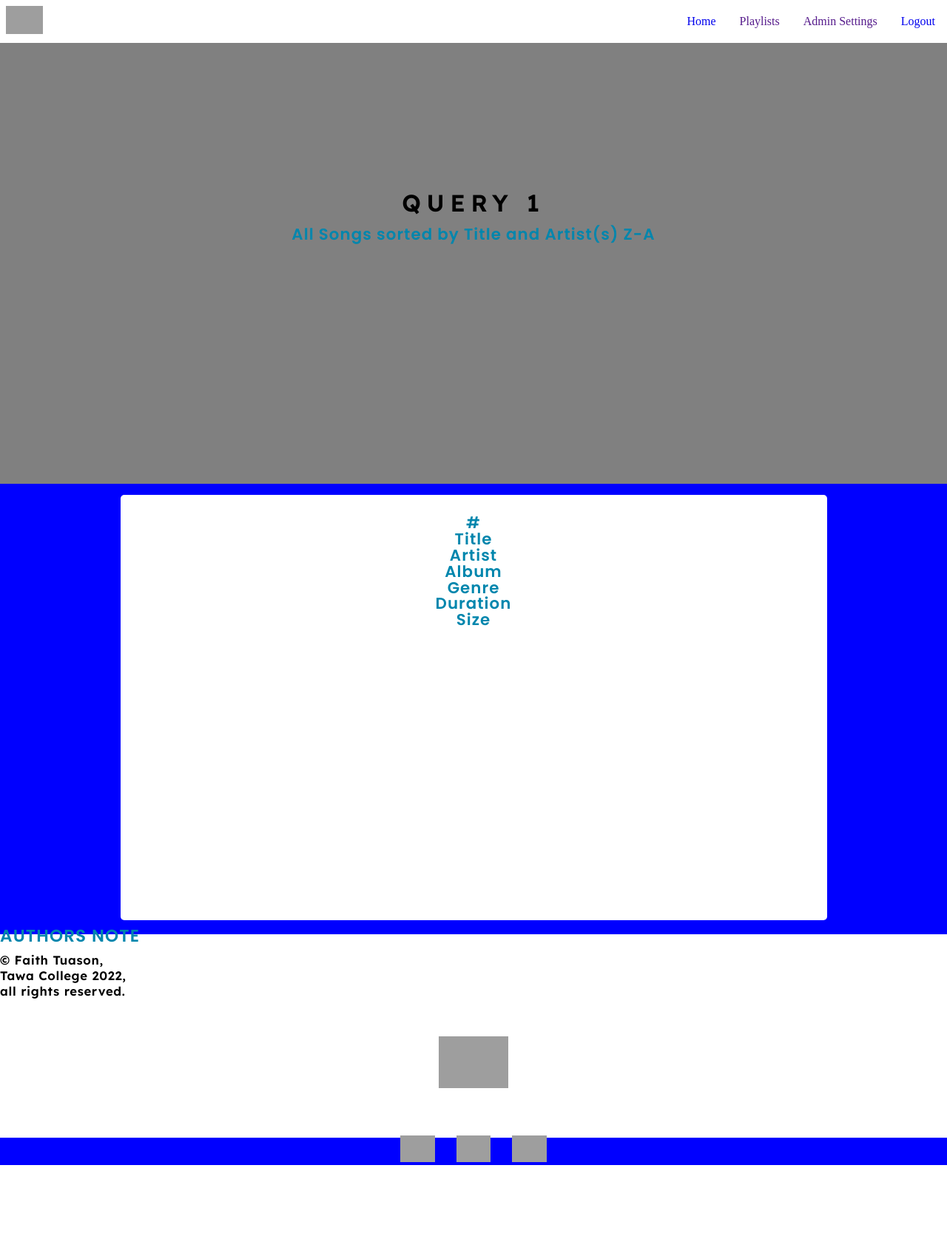
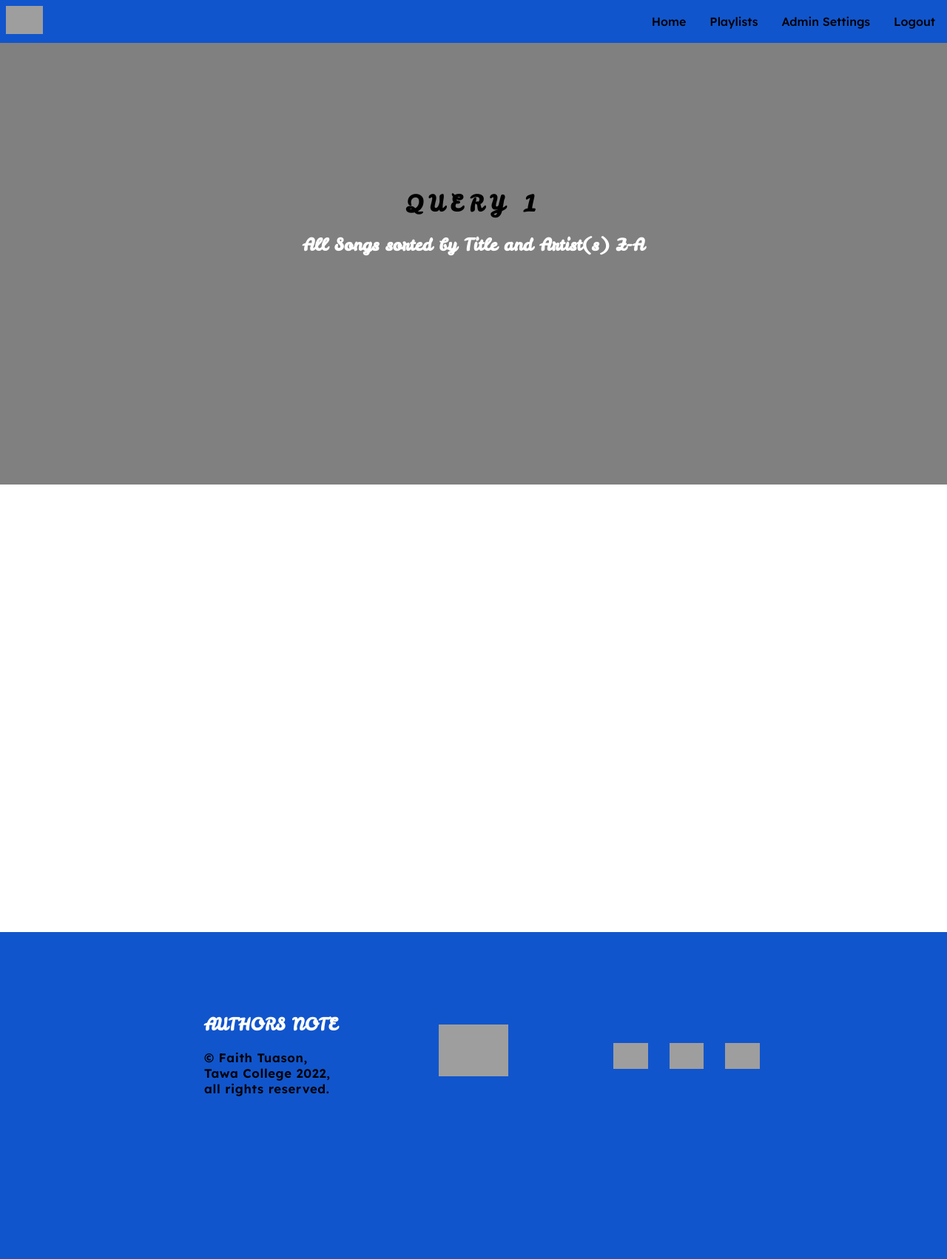
Before and after one commit to 8ftuason/3.4_3.8_Iteration_Build_FTuason, a PHP site: page /query1.php in a window 1280 px wide. Shown: the whole page at 74% size. Before the commit the page ends 1575 px from the top, so only its background shows below. Run offline with PHP 8.4, Linux system fonts and the light colour scheme; the visitor is signed in with stand-in values (Sample User, id 1); data that the repository does not hold is empty; a stand-in replaces the project's code that opens the database connection; grey boxes are pictures that could not be loaded.

Commit message:
Update style.css

```diff
--- a/style.css
+++ b/style.css
@@ -1,17 +1,15 @@
 /*these are my fonts for my text imported from google fonts*/
 @import url('https://fonts.googleapis.com/css2?family=Lexend:wght@500&display=swap');
 @import url('https://fonts.googleapis.com/css2?family=Lexend:wght@600&display=swap');
-@import url('https://fonts.googleapis.com/css2?family=Poppins&display=swap');
-@import url('https://fonts.googleapis.com/css2?family=Poppins:wght@600&display=swap');
+@import url('https://fonts.googleapis.com/css2?family=Leckerli+One&display=swap');
 
-/*makes scrolling smooth on all pages*/
 html {
   scroll-behavior: smooth;
 }
 
 /*style for body*/
 body{
-	background-color: blue;
+	background-color: white;
 	/* Create the parallax scrolling effect */
  	background-attachment: fixed;
   	background-position: center;
@@ -50,7 +48,7 @@ body{
 	display: flex;
 	justify-content: space-between;
 	align-items: center;
-	background-color: white;
+	background-color: #1155CC;
 	position: sticky;
 	top: 0vw;
 	z-index: 1; /* for overlapping divs, bringing to the front like a drop down menu */
@@ -70,6 +68,9 @@ body{
 	text-decoration: none;
 	padding: 1rem;
 	display: block;
+	color: black;
+	font-family: 'Lexend', sans-serif;
+	font-weight: 400;
 }
 
 .navbar-links ul li ul {
@@ -148,11 +172,12 @@ body{
 		display: flex;
 	}
 }
+
 /*style for nav menu ends*/
 
 /* style for image banner - used in query pages */
 .banner{
-	margin-top: -25px;
+	margin-top: -23px;
 	padding: 0;
 	background-color: grey;
 	height: 600px;
@@ -205,34 +230,34 @@ input[type=checkbox]{
   bottom: 5px; /* Place the button at the bottom of the page */
   right: 5px; /* Place the button 30px from the right */
   z-index: 99; /* Make sure it does not overlap */
-  background-color: red; /* Set a background color */
+  background-color:  #527ECC; /* Set a background color */
   color: white; /* Text color */
   cursor: pointer; /* Add a mouse pointer on hover */
   padding: 15px; /* Some padding */
+  border: none;
+  border-radius: 10px;
 }
 
 #myBtn:hover {
   background-color: #555; /* Add a dark-grey background on hover */
+  opacity: 0.8;
 }
 
 /*style for headers start*/
 h1{
-	font-family: 'Lexend', sans-serif;
+	font-family: 'Leckerli One', cursive;
 	font-weight: 600;
 	color: black;
-	font-size: 24pt;
+	font-size: 2.35vw;
 	letter-spacing: 0.24em;
 	text-align: center;
 }
 
 h2{
-	font-family: 'Poppins', sans-serif;
+	font-family: 'Leckerli One', cursive;
 	font-weight: 600;
-	color: #0086AD;
-	font-size: 16pt;
-	letter-spacing: 0.05em;
-	line-height: 0.2em;
-	text-align: center;
+	color: white;
+	font-size: 1.8vw;
 }
 
 
@@ -248,17 +273,47 @@ h3{
 
 /*style for my paragraphs*/
 p{
-	font-family: 'Poppins', sans-serif;
+	font-family: 'Lexend', sans-serif;
 	font-weight: 400;
 	color: black;
-	font-size: 11pt;
+	font-size: 1.1vw;
 	letter-spacing: 0.01em;
 }
 
 
 /*style for footer*/
 .footer{
+	display: grid;
+	grid-template-columns: 20vw 20vw 20vw 25vw 15vw;
+	grid-template-rows: 44vh;
+	padding-top: 90px;
 	position: relative;
-	background-color: white;
-	height: 275px;
+	background-color: #1155CC;
 }
+
+.footer1{
+	box-sizing: border-box;
+	padding: 0 20px;
+	width: 100%;
+	height: 28vh;
+	grid-row: 1;
+	grid-column: 2;
+}
+
+.footer2{
+	box-sizing: border-box;
+	padding: 0 20px;
+	width: 100%;
+	height: 28vh;
+	grid-row: 1;
+	grid-column: 3;
+}
+
+.footer3{
+	box-sizing: border-box;
+	display: inline-block;
+	width: 100%;
+	height: 28vh;
+	grid-row: 1;
+	grid-column: 4;
+}
```
Also changed, not shown: other parts of style.css (+25 -2 lines).
